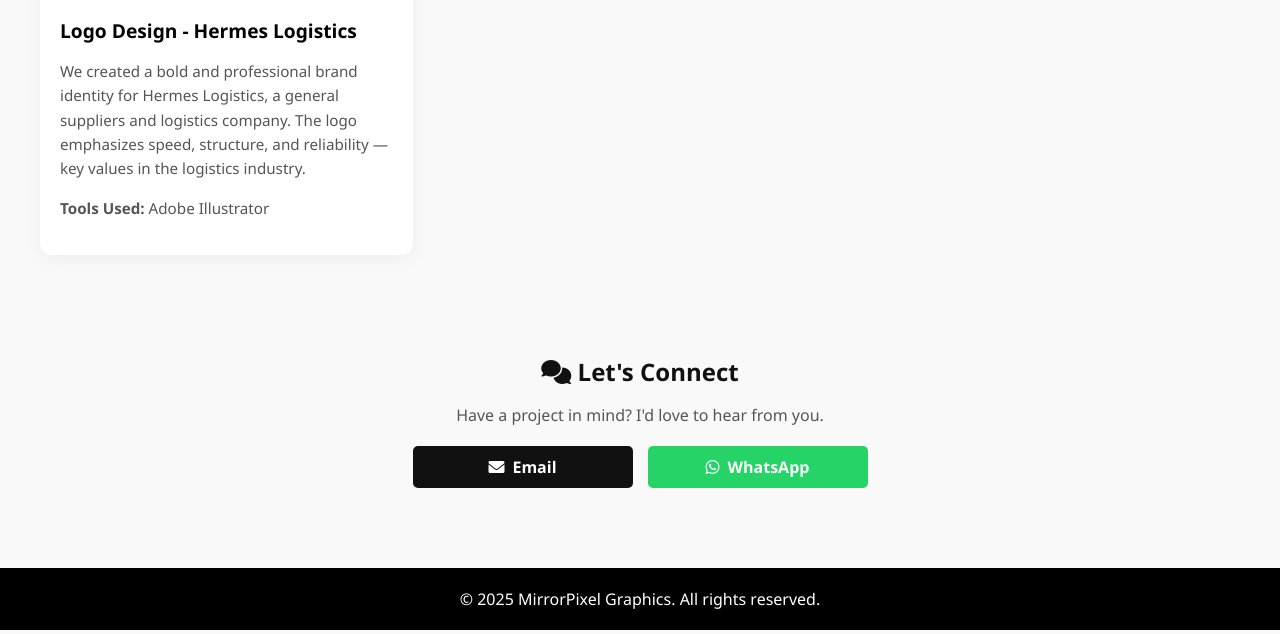
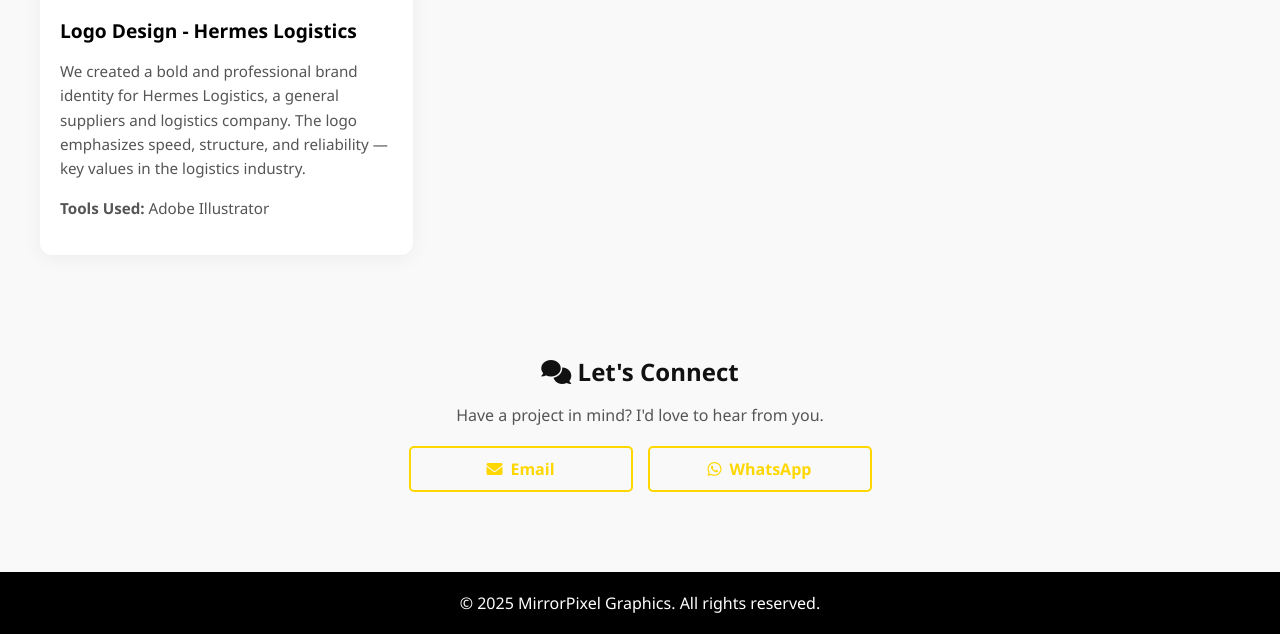
Before and after one commit to LennyTechiq/portfolio, a plain HTML site: page design-portfolio.html in a window 1280 px wide. Shown: the part 1053-1687 px from the top of the page. Drawn offline with Linux system fonts and the light colour scheme.

Commit message:
Updating Buttons styling.

```diff
--- a/design-portfolio.html
+++ b/design-portfolio.html
@@ -101,10 +101,10 @@
     <h2><i class="fas fa-comments"></i> Let's Connect</h2>
     <p>Have a project in mind? I'd love to hear from you.</p>
     <div class="contact-buttons">
-      <a href="mailto:leonardrongoma3@gmail.com?subject=Design%20Inquiry" class="contact-btn">
+      <a href="mailto:leonardrongoma3@gmail.com?subject=Design%20Inquiry" class="contact-btn gold">
         <i class="fas fa-envelope"></i> Email
       </a>
-      <a href="https://wa.me/254740270104" target="_blank" class="contact-btn whatsapp">
+      <a href="https://wa.me/254740270104" target="_blank" class="contact-btn whatsapp gold">
         <i class="fab fa-whatsapp"></i> WhatsApp
       </a>
     </div>
--- a/portfolio-style.css
+++ b/portfolio-style.css
@@ -204,3 +204,14 @@
 .contact-btn.whatsapp:hover {
   background-color: #1ebd5a;
 }
+
+.contact-btn.gold {
+  background-color: transparent;
+  border: 2px solid gold;
+  color: gold;
+}
+
+.contact-btn.gold:hover {
+  background-color: gold;
+  color: #111;
+}
```
